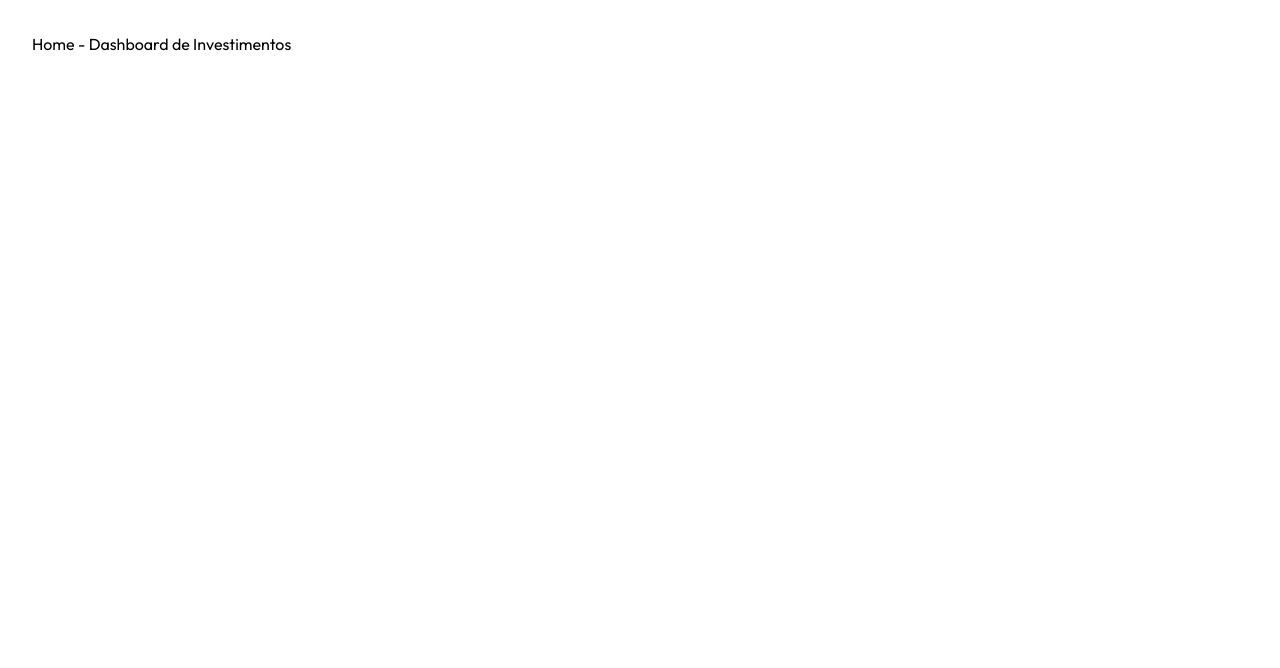
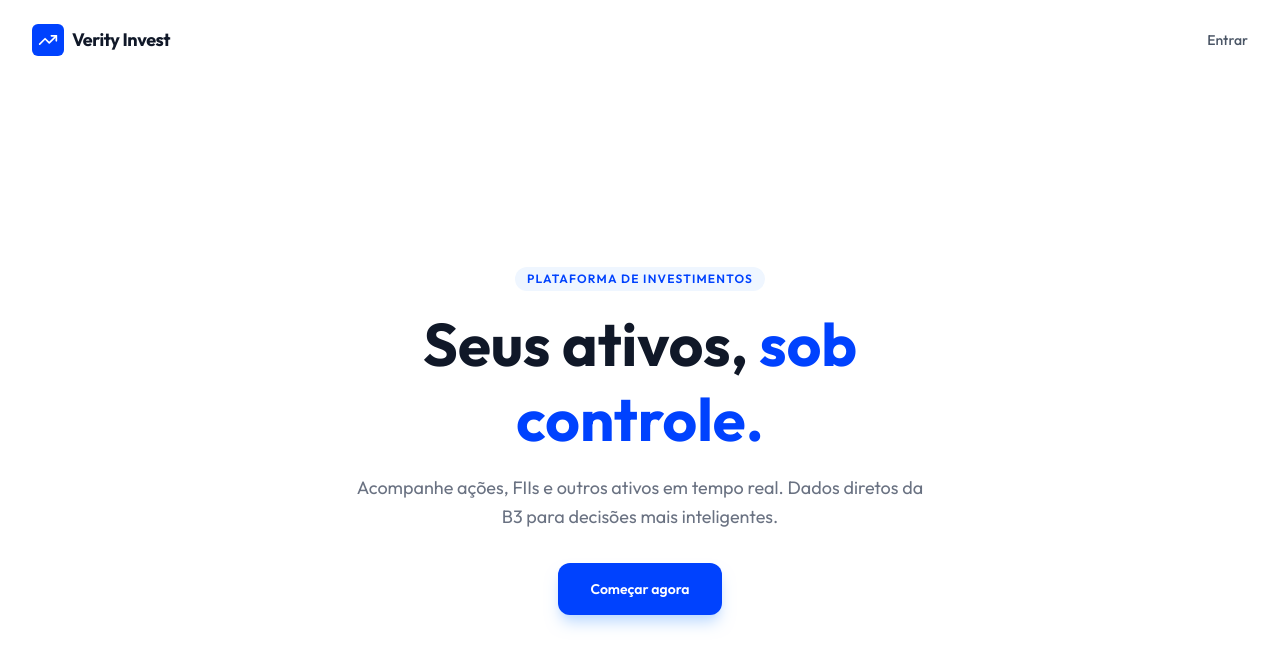
Before and after one commit to PedroVOliveira/front-invest-painel, a Next.js app: page / in a window 1280 px wide. Shown: the top 668 px of the page. Built offline with nearby package versions, Linux system fonts and the light colour scheme.

Commit message:
feat: implement landing page and wrap application with NextAuth session provider

```diff
--- a/app/layout.tsx
+++ b/app/layout.tsx
@@ -1,7 +1,7 @@
 import type { Metadata } from "next";
 import { Outfit } from "next/font/google";
 import "./globals.css";
-
+import SessionProvider from "@/components/providers/session-provider"
 const outfit = Outfit({
   variable: "--font-sans",
   subsets: ["latin"],
@@ -21,14 +21,12 @@ export default function RootLayout({
   modal: React.ReactNode;
 }>) {
   return (
-    <html lang="pt-BR" className={`${outfit.variable} antialiased dark`} suppressHydrationWarning>
-      <body className="min-h-screen bg-background text-foreground font-sans flex flex-col selection:bg-primary/30">
-        <div className="flex flex-1 flex-col relative">
-          <main className="flex-1 w-full max-w-[1400px] mx-auto p-6 md:p-8">
-            {children}
-          </main>
+    <html lang="pt-BR" className={`${outfit.variable} antialiased`} suppressHydrationWarning>
+      <body className="font-sans">
+        <SessionProvider>
+          {children}
           {modal}
-        </div>
+        </SessionProvider>
       </body>
     </html>
   );
--- a/app/page.tsx
+++ b/app/page.tsx
@@ -1,7 +1,51 @@
-export default function Home() {
+import Link from "next/link";
+import { TrendingUp } from "lucide-react";
+
+export default function HomePage() {
   return (
-    <div>
-      <h1>Home - Dashboard de Investimentos</h1>
-    </div>
+    <main className="min-h-screen bg-white">
+      <section className="h-screen flex flex-col">
+        <header className="flex items-center justify-between px-8 py-6">
+          <div className="flex items-center gap-2">
+            <div className="h-8 w-8 rounded-md bg-[#0042fe] flex items-center justify-center">
+              <TrendingUp className="h-5 w-5 text-white" />
+            </div>
+            <span className="text-lg font-bold tracking-tight text-gray-900">
+              Verity Invest
+            </span>
+          </div>
+
+          <Link
+            href="/login"
+            className="text-sm font-medium text-gray-600 hover:text-gray-900 transition-colors"
+          >
+            Entrar
+          </Link>
+        </header>
+
+        <div className="flex flex-1 flex-col items-center justify-center text-center px-6 gap-8">
+          <div className="space-y-4 max-w-2xl">
+            <span className="inline-block text-xs font-semibold uppercase tracking-widest text-[#0042fe] bg-blue-50 px-3 py-1 rounded-full">
+              Plataforma de investimentos
+            </span>
+            <h1 className="text-5xl sm:text-6xl font-bold text-gray-900 leading-tight">
+              Seus ativos,{" "}
+              <span className="text-[#0042fe]">sob controle.</span>
+            </h1>
+            <p className="text-lg text-gray-500 max-w-xl mx-auto leading-relaxed">
+              Acompanhe ações, FIIs e outros ativos em tempo real. Dados diretos
+              da B3 para decisões mais inteligentes.
+            </p>
+          </div>
+
+          <Link
+            href="/login"
+            className="inline-flex items-center gap-2 bg-[#0042fe] hover:bg-blue-700 text-white font-semibold px-8 py-4 rounded-xl text-sm transition-all shadow-lg shadow-blue-200 hover:shadow-blue-300"
+          >
+            Começar agora
+          </Link>
+        </div>
+      </section>
+    </main>
   );
 }
--- /dev/null
+++ b/components/providers/session-provider.tsx
@@ -0,0 +1,7 @@
+"use client";
+
+import { SessionProvider as NextAuthSessionProvider } from "next-auth/react";
+
+export default function SessionProvider({ children }: { children: React.ReactNode }) {
+  return <NextAuthSessionProvider>{children}</NextAuthSessionProvider>;
+}
```
